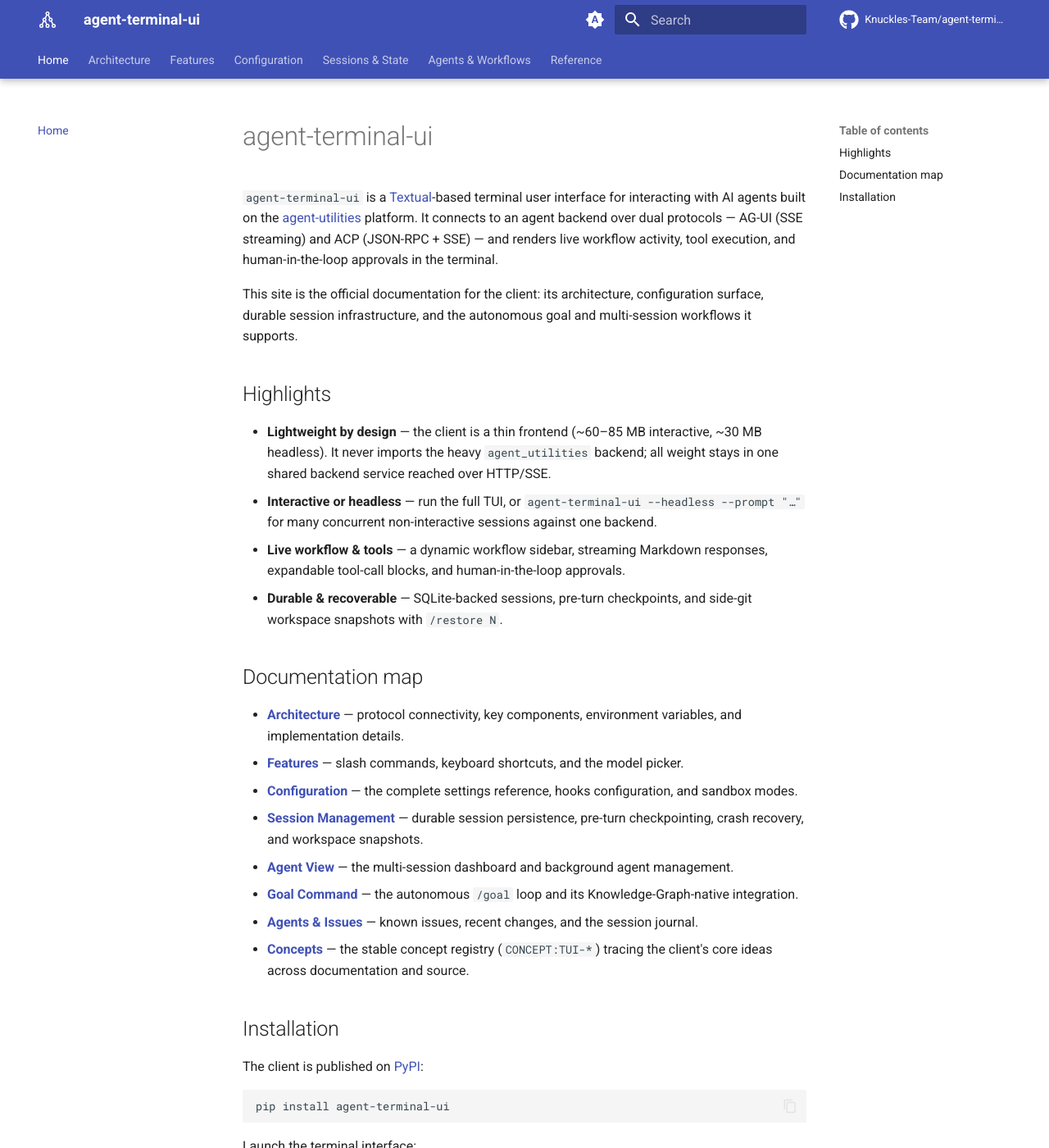
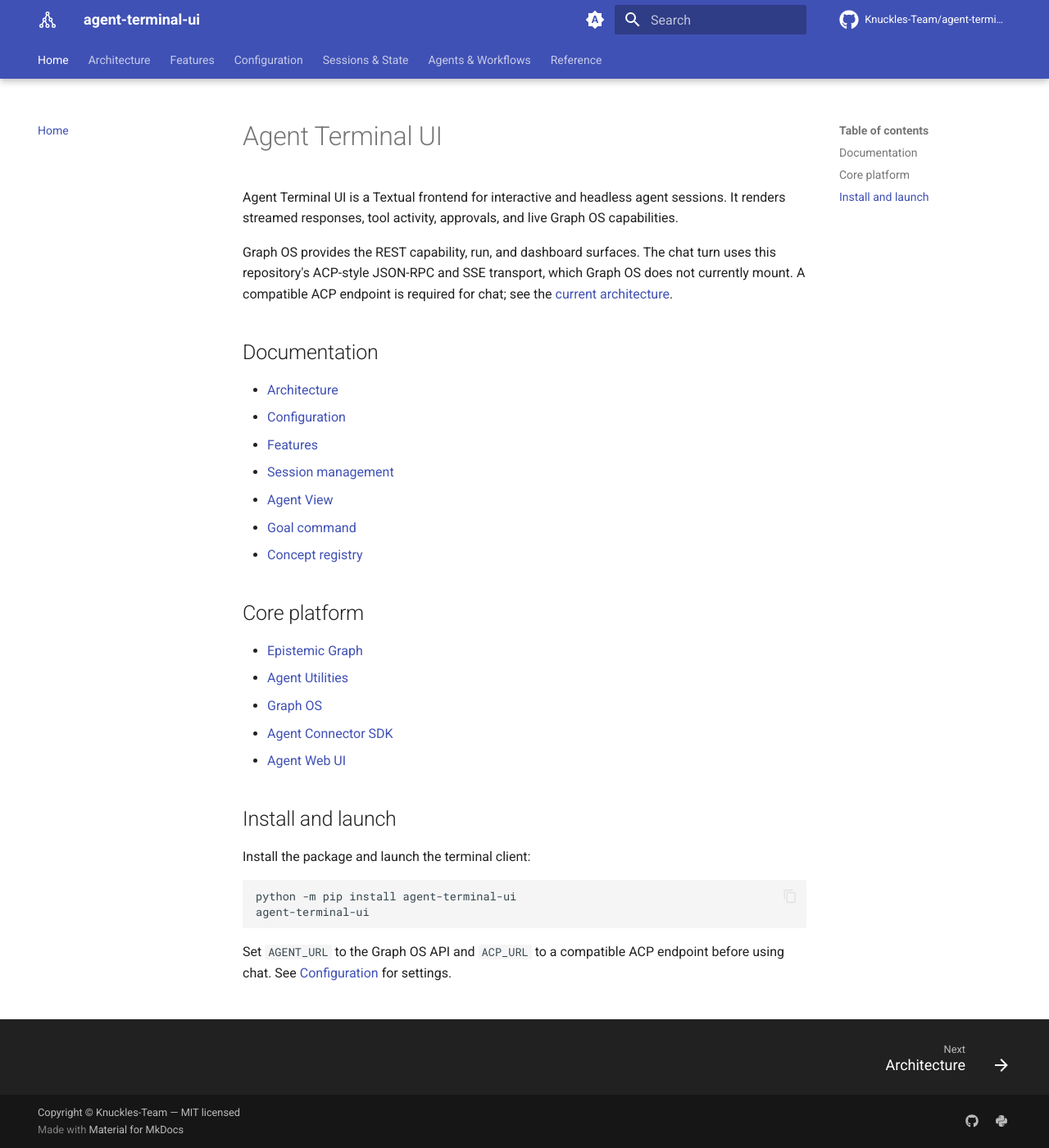
Before and after one commit to Knuckles-Team/agent-terminal-ui, an MkDocs documentation site: the page built from docs/index.md, in a window 1280 px wide and 1400 px high. Shown: the whole window at 82% size. Built offline with MkDocs 1.6.1 and Material for MkDocs 9.7.7, drawn with Linux system fonts in a browser that asks for light colours; comment, search, counter and statistics services are not loaded; some of the changed text lies outside the part shown.

Commit message:
docs: clarify Agent Terminal UI platform boundary

````diff
--- a/docs/index.md
+++ b/docs/index.md
@@ -1,59 +1,34 @@
-# agent-terminal-ui
+# Agent Terminal UI
 
-`agent-terminal-ui` is a [Textual](https://textual.textualize.io/)-based terminal
-user interface for interacting with AI agents built on the
-[agent-utilities](https://github.com/pydantic/agent-utilities) platform. It connects
-to an agent backend over dual protocols — AG-UI (SSE streaming) and ACP
-(JSON-RPC + SSE) — and renders live workflow activity, tool execution, and
-human-in-the-loop approvals in the terminal.
+Agent Terminal UI is a Textual frontend for interactive and headless agent sessions. It renders streamed responses, tool activity, approvals, and live Graph OS capabilities.
 
-This site is the official documentation for the client: its architecture, configuration
-surface, durable session infrastructure, and the autonomous goal and multi-session
-workflows it supports.
+Graph OS provides the REST capability, run, and dashboard surfaces. The chat turn uses this repository's ACP-style JSON-RPC and SSE transport, which Graph OS does not currently mount. A compatible ACP endpoint is required for chat; see the [current architecture](architecture.md).
 
-## Highlights
+## Documentation
 
-- **Lightweight by design** — the client is a thin frontend (~60–85 MB interactive,
-  ~30 MB headless). It never imports the heavy `agent_utilities` backend; all weight
-  stays in one shared backend service reached over HTTP/SSE.
-- **Interactive or headless** — run the full TUI, or
-  `agent-terminal-ui --headless --prompt "…"` for many concurrent non-interactive
-  sessions against one backend.
-- **Live workflow & tools** — a dynamic workflow sidebar, streaming Markdown
-  responses, expandable tool-call blocks, and human-in-the-loop approvals.
-- **Durable & recoverable** — SQLite-backed sessions, pre-turn checkpoints, and
-  side-git workspace snapshots with `/restore N`.
+- [Architecture](architecture.md)
+- [Configuration](configuration.md)
+- [Features](features.md)
+- [Session management](session_management.md)
+- [Agent View](agent_view.md)
+- [Goal command](goal_command.md)
+- [Concept registry](concepts.md)
 
-## Documentation map
+## Core platform
 
-- **[Architecture](architecture.md)** — protocol connectivity, key components,
-  environment variables, and implementation details.
-- **[Features](features.md)** — slash commands, keyboard shortcuts, and the model picker.
-- **[Configuration](configuration.md)** — the complete settings reference, hooks
-  configuration, and sandbox modes.
-- **[Session Management](session_management.md)** — durable session persistence,
-  pre-turn checkpointing, crash recovery, and workspace snapshots.
-- **[Agent View](agent_view.md)** — the multi-session dashboard and background agent
-  management.
-- **[Goal Command](goal_command.md)** — the autonomous `/goal` loop and its
-  Knowledge-Graph-native integration.
-- **[Agents & Issues](agents.md)** — known issues, recent changes, and the session journal.
-- **[Concepts](concepts.md)** — the stable concept registry (`CONCEPT:TUI-*`) tracing
-  the client's core ideas across documentation and source.
+- [Epistemic Graph](https://knuckles-team.github.io/epistemic-graph/)
+- [Agent Utilities](https://knuckles-team.github.io/agent-utilities/)
+- [Graph OS](https://knuckles-team.github.io/graph-os/)
+- [Agent Connector SDK](https://knuckles-team.github.io/agent-connector-sdk/)
+- [Agent Web UI](https://knuckles-team.github.io/agent-webui/)
 
-## Installation
+## Install and launch
 
-The client is published on [PyPI](https://pypi.org/project/agent-terminal-ui/):
+Install the package and launch the terminal client:
 
 ```bash
-pip install agent-terminal-ui
-```
-
-Launch the terminal interface:
-
-```bash
+python -m pip install agent-terminal-ui
 agent-terminal-ui
 ```
 
-Consult the [Configuration](configuration.md) reference to point the client at your
-agent backend and tune its behavior.
+Set `AGENT_URL` to the Graph OS API and `ACP_URL` to a compatible ACP endpoint before using chat. See [Configuration](configuration.md) for settings.
````
Also changed, not shown: README.md (+36 -294 lines), docs/architecture.md (+34 -60 lines).
